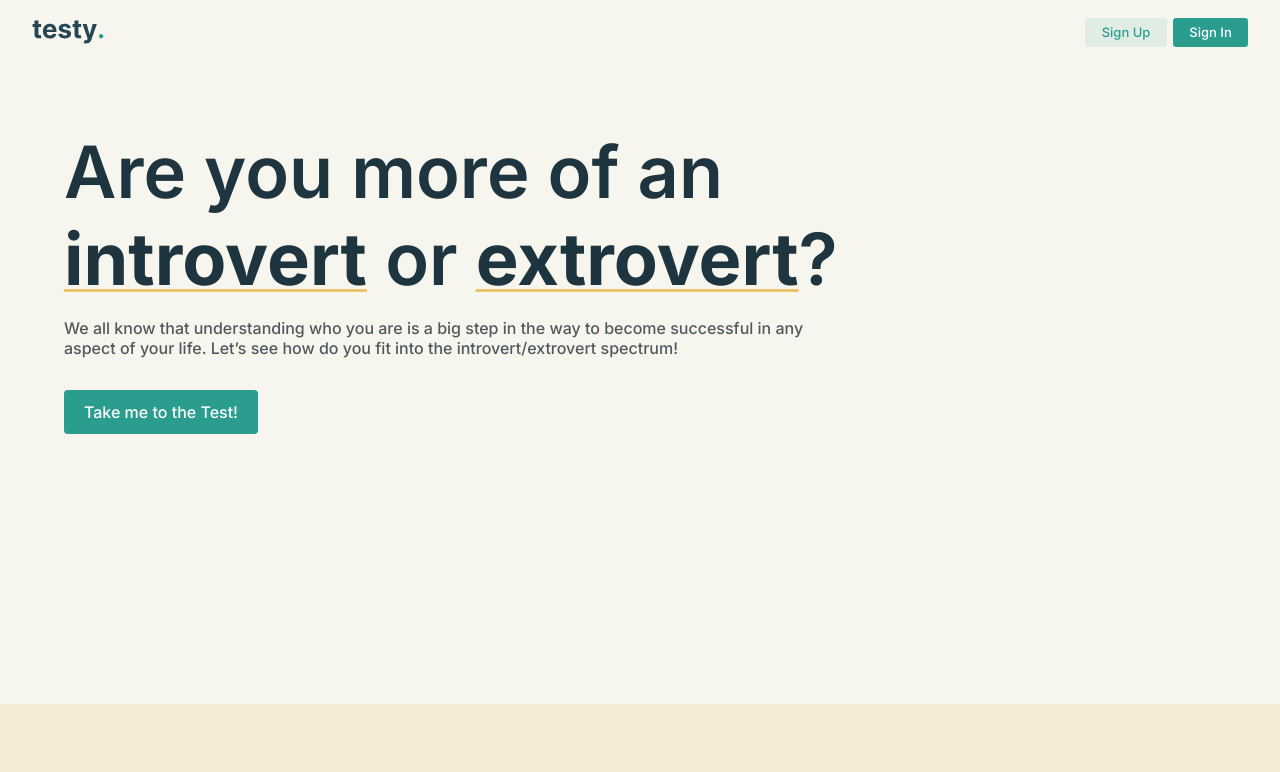
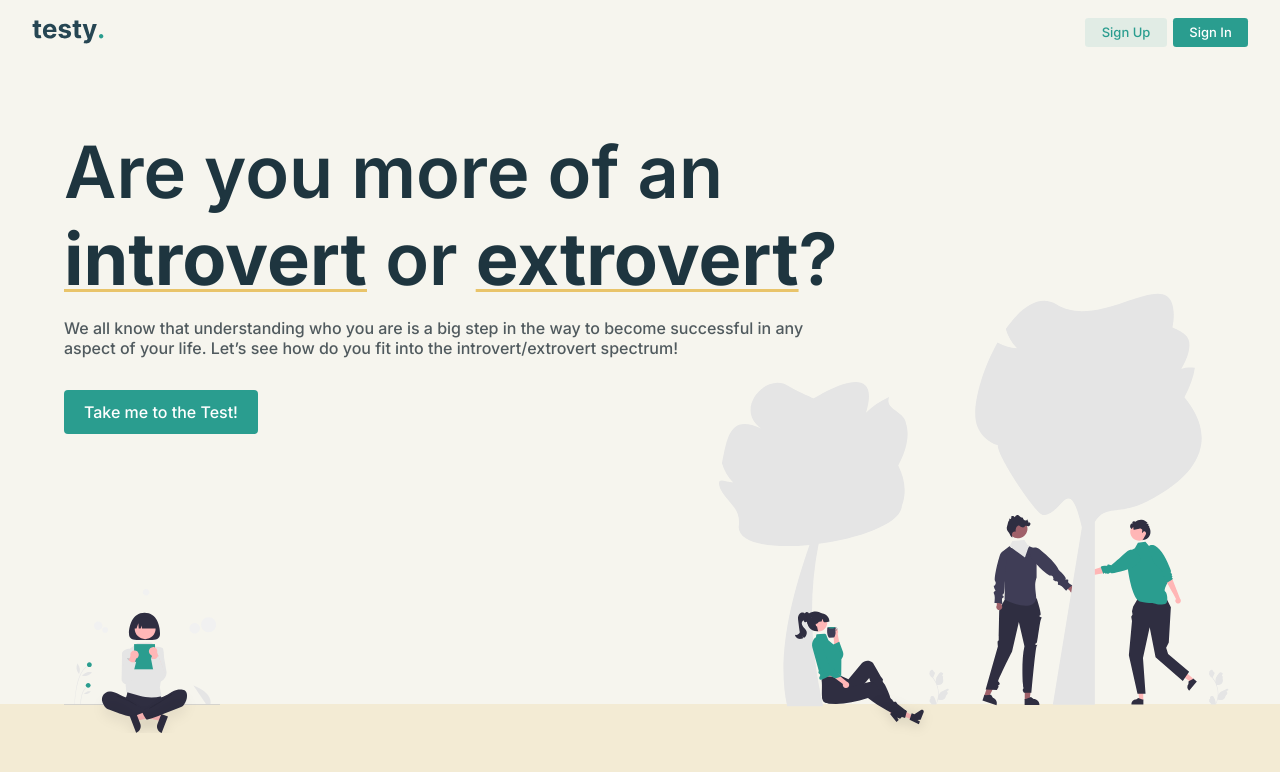
Before and after one commit to rodrigorcs/testy_front-end, a React (Vite) app: page / in a window 1280 px wide. Shown: the top 772 px of the page. Built offline with nearby package versions, Linux system fonts and the light colour scheme.

Commit message:
Updated LandingPage

```diff
--- a/src/pages/LandingPage/index.tsx
+++ b/src/pages/LandingPage/index.tsx
@@ -1,52 +1,49 @@
-import React, { FC, ReactNode, MutableRefObject, useRef, useState, useLayoutEffect } from "react";
+import React, { FC, ReactNode } from "react";
 
+import { useNavigate } from "react-router-dom";
 import styled from "styled-components";
 
-import getSpacingStyles, { SpacingProps } from "../../components/utils/spacingStyles";
+import { SpacingProps } from "../../components/utils/spacingStyles";
+
+import PageWrapper from "../../components/PageWrapper";
 import Header from "../../components/Header";
+import PageContent from "../../components/PageContent";
 import Text from "../../components/Text";
 import Button from "../../components/Button";
 import Footer from "../../components/Footer";
 
-const Container: FC<{ children: ReactNode }> = styled.div`
-  display: flex;
-  flex-direction: column;
-  height: 100vh;
-  background-color: ${({ theme }) => theme.colors.background.b100};
-`;
+import illustrationReadingSrc from "../../assets/illustration-reading.svg";
+import illustrationDayOffSrc from "../../assets/illustration-a_day_off.svg";
+import theme from "../../theme";
 
-interface PageContentProps extends SpacingProps {
+interface TextWrapperProps extends SpacingProps {
   children: ReactNode;
 }
 
-const PageContent: FC<PageContentProps> = styled.div`
-  ${(props) => getSpacingStyles(props)}
-  flex: 1;
-  display: flex;
-  flex-direction: column;
-  align-items: flex-start;
-  z-index: 2;
-`;
-
-interface TextContainerProps extends SpacingProps {
-  children: ReactNode;
-}
-
-const TextContainer: FC<TextContainerProps> = styled.div`
+const TextWrapper: FC<TextWrapperProps> = styled.section`
   max-width: 49em;
   display: flex;
   flex-direction: column;
-  & :not(:first-child) {
+  & > :not(:first-child) {
     margin-top: ${({ theme }) => theme.spacing.regular};
   }
 `;
 
+const illustrations = [
+  { src: illustrationReadingSrc, marginLeft: "2em", positionY: "-7.2em", height: "9em" },
+  { src: illustrationDayOffSrc, marginRight: "0em", positionY: "-25.9em", height: "28em" },
+];
+
 const LandingPage: FC = () => {
+  const navigate = useNavigate();
+  const handleGoToInstructions = () => {
+    navigate("instructions");
+  };
   return (
-    <Container>
+    <PageWrapper backgroundColor={theme.colors.background.b100}>
       <Header />
       <PageContent padding="xxxlarge">
-        <TextContainer>
+        <TextWrapper>
           <Text type="h1">
             Are you more of an <span>introvert</span> or <span>extrovert</span>?
           </Text>
@@ -54,13 +51,13 @@ const LandingPage: FC = () => {
             We all know that understanding who you are is a big step in the way to become successful in any
             aspect of your life. Let’s see how do you fit into the introvert/extrovert spectrum!
           </Text>
-        </TextContainer>
-        <Button big marginTop="xxlarge">
+        </TextWrapper>
+        <Button big marginTop="xxlarge" onClick={handleGoToInstructions}>
           Take me to the Test!
         </Button>
       </PageContent>
-      <Footer />
-    </Container>
+      <Footer illustrations={illustrations} />
+    </PageWrapper>
   );
 };
 
```
